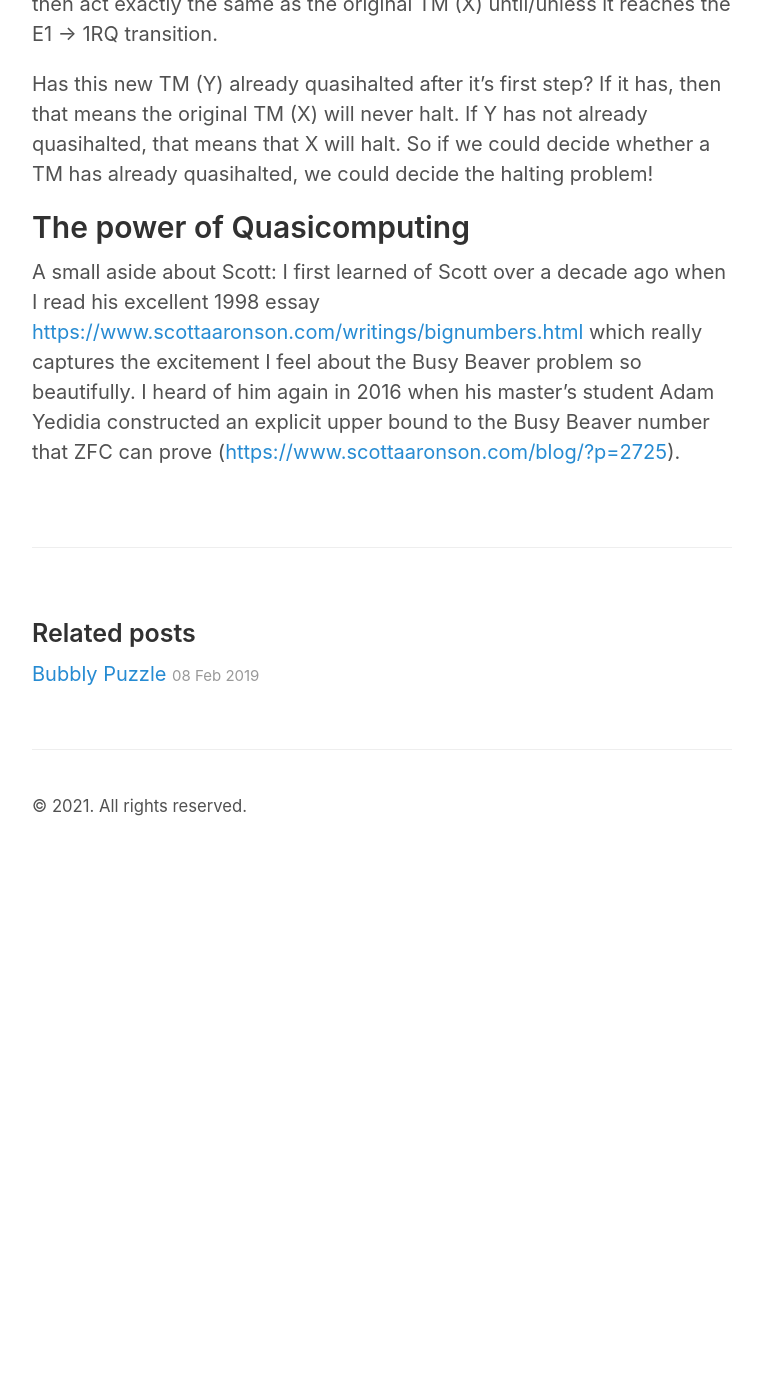
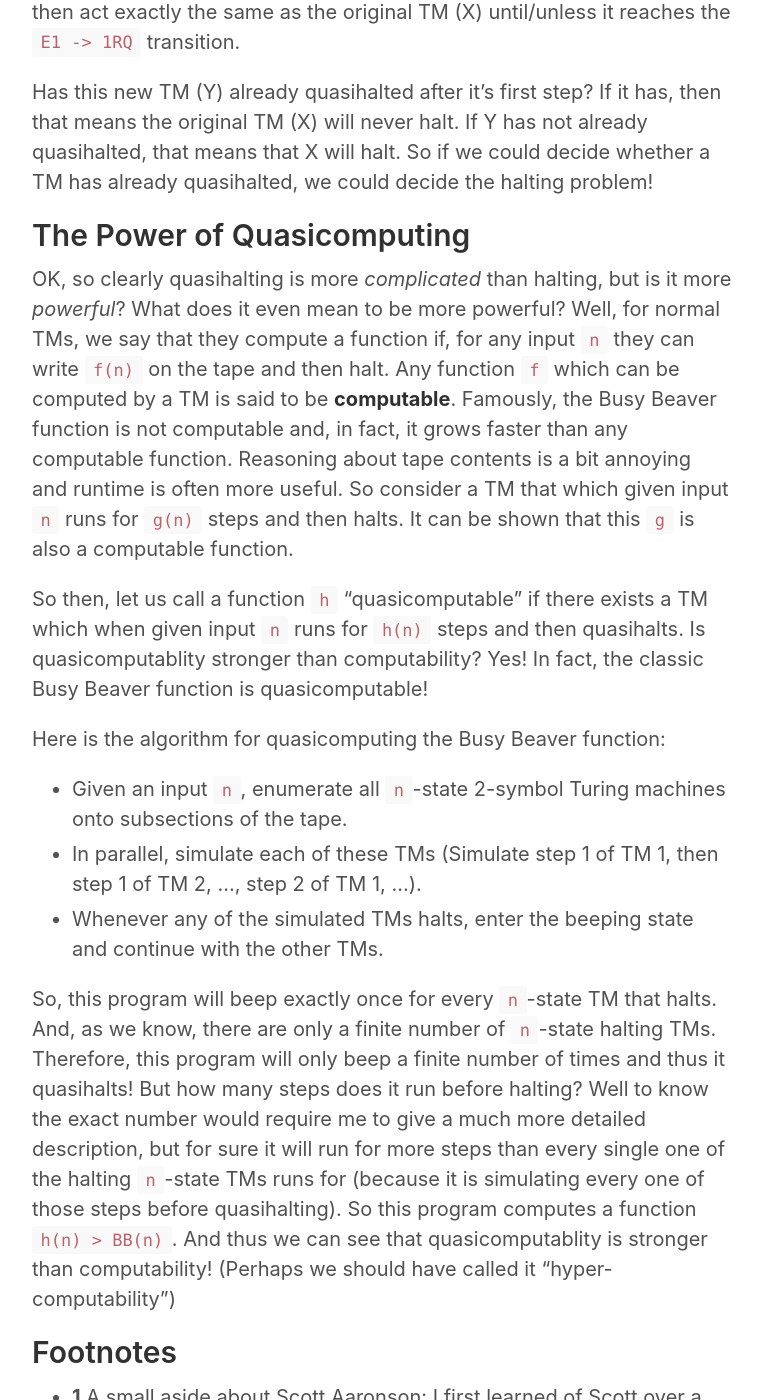
Before and after one commit to sligocki/sligocki.github.io, a Jekyll site: the page built from _posts/2021-03-05-beeping-busy-beaver.md, in a window 1280 px wide and 1400 px high, scrolled down 2764 px. Shown: the whole window, without its empty margins (258-1020 px from the left). Built offline with Jekyll 4.4.1, drawn with Linux system fonts in a browser that asks for light colours; before the commit the page ends 3624 px from its top, so only the background shows below that; some of the changed text lies outside the part shown.

Commit message:
The Power of Quasicomputing

```diff
--- a/_posts/2021-03-05-beeping-busy-beaver.md
+++ b/_posts/2021-03-05-beeping-busy-beaver.md
@@ -3,7 +3,7 @@ layout: post
 title: Beeping Busy Beaver
 ---
 
-As a long time [https://en.wikipedia.org/wiki/Busy_beaver](Busy Beaver) aficionado, I was very excited when I heard that Scott Aaronson published a [https://www.scottaaronson.com/blog/?p=4916](Busy Beaver survey) last September. There are many exciting ideas and conjectures within it, but the one that has stuck with me the most was his proposed "Beeping Busy Beaver" function BBB(n). Quoting from the paper:
+As a long time [https://en.wikipedia.org/wiki/Busy_beaver](Busy Beaver) aficionado, I was very excited when I heard that Scott Aaronson published a [https://www.scottaaronson.com/blog/?p=4916](Busy Beaver survey) last September.<sup>[1](#f1)</sup> There are many exciting ideas and conjectures within it, but the one that has stuck with me the most was his proposed "Beeping Busy Beaver" function BBB(n). Quoting from the paper:
 
 > One can define a function BB<sub>1</sub>(n), involving Turing machines with oracles for the original BB function, which grows uncomputably quickly even given an oracle for BB. Could we compute the first values of BB<sub>1</sub>? Alas, this is liable to be uninteresting, just because the details of how a Turing machine queries a BB oracle (by writing n onto an oracle tape, etc.) will involve many kludgy and non-canonical choices, and one might need many states before one saw the effect of those choices.
 >
@@ -18,7 +18,7 @@ I was quite shocked to discover that such a simple modification to the Turing Ma
 
 ## Detecting Quasihalting
 
-The first thing to note is that quasihalting is quite a bit more complicated that halting. While the question of whether a TM **will** halt is undecidable, the question of whether it **has** halted is extremely easy: is it in the Halt state? Deciding whether a TM has quasihalted, on the other hand is no simple task. It amounts to proving that the TM will never again reach a certain state. In fact, detecting whether a TM has quasihalted yet is an undecidable problem itself. We can see that by noting that if we had a reliable method for detecting that we had quasihalted, we could use it to solve the halting problem! Specifically, consider any arbitrary TM X, say:
+The first thing to note is that quasihalting is quite a bit more complicated that halting. While the question of whether a TM **will** halt is undecidable, the question of whether it **has** halted is extremely easy: is it in the Halt state? Deciding whether a TM has quasihalted, on the other hand is no simple task. It amounts to proving that the TM will never again reach a certain state. In fact, detecting whether a TM has quasihalted yet is an undecidable problem itself. We can see that by noting that if we had a reliable method for detecting that we had quasihalted, we could use it to solve the halting problem! Specifically, consider any arbitrary TM X, say:<sup>[2](#f2)</sup>
 
   |     |  0  |  1  |
   | :-: | :-: | :-: |
@@ -39,14 +39,26 @@ We would like to know if it ever reaches the halt state **H**. Well, let's creat
   |  D  | 1RE | 1RB |
   |  E  | 1LC | 1R**Q** |
 
-So this new TM starts in state Q, then immediately transitions to the original TM (X)'s start state "A" and starts running on a blank tape. It will then act exactly the same as the original TM (X) until/unless it reaches the E1 -> 1RQ transition.
+So this new TM starts in state Q, then immediately transitions to the original TM (X)'s start state "A" and starts running on a blank tape. It will then act exactly the same as the original TM (X) until/unless it reaches the `E1 -> 1RQ` transition.
 
 Has this new TM (Y) already quasihalted after it's first step? If it has, then that means the original TM (X) will never halt. If Y has not already quasihalted, that means that X will halt. So if we could decide whether a TM has already quasihalted, we could decide the halting problem!
 
 
-## The power of Quasicomputing
+## The Power of Quasicomputing
+
+OK, so clearly quasihalting is more _complicated_ than halting, but is it more _powerful_? What does it even mean to be more powerful? Well, for normal TMs, we say that they compute a function if, for any input `n` they can write `f(n)` on the tape and then halt. Any function `f` which can be computed by a TM is said to be **computable**. Famously, the Busy Beaver function is not computable and, in fact, it grows faster than any computable function. Reasoning about tape contents is a bit annoying and runtime is often more useful. So consider a TM that which given input `n` runs for `g(n)` steps and then halts. It can be shown that this `g` is also a computable function.
+
+So then, let us call a function `h` "quasicomputable" if there exists a TM which when given input `n` runs for `h(n)` steps and then quasihalts. Is quasicomputablity stronger than computability? Yes! In fact, the classic Busy Beaver function is quasicomputable!
+
+Here is the algorithm for quasicomputing the Busy Beaver function:
+* Given an input `n`, enumerate all `n`-state 2-symbol Turing machines onto subsections of the tape.
+* In parallel, simulate each of these TMs (Simulate step 1 of TM 1, then step 1 of TM 2, ..., step 2 of TM 1, ...).
+* Whenever any of the simulated TMs halts, enter the beeping state and continue with the other TMs.
+
+So, this program will beep exactly once for every `n`-state TM that halts. And, as we know, there are only a finite number of `n`-state halting TMs. Therefore, this program will only beep a finite number of times and thus it quasihalts! But how many steps does it run before halting? Well to know the exact number would require me to give a much more detailed description, but for sure it will run for more steps than every single one of the halting `n`-state TMs runs for (because it is simulating every one of those steps before quasihalting). So this program computes a function `h(n) > BB(n)`. And thus we can see that quasicomputablity is stronger than computability! (Perhaps we should have called it "hyper-computability")
 
 
+## Footnotes
 
-
-A small aside about Scott: I first learned of Scott over a decade ago when I read his excellent 1998 essay [https://www.scottaaronson.com/writings/bignumbers.html](Who Can Name the Biggest Number?) which really captures the excitement I feel about the Busy Beaver problem so beautifully. I heard of him again in 2016 when his master's student Adam Yedidia constructed an explicit upper bound to the Busy Beaver number that ZFC can prove ([https://www.scottaaronson.com/blog/?p=2725](The 8000th Busy Beaver number eludes ZF set theory)).
+* <b id="f1">1</b> A small aside about Scott Aaronson: I first learned of Scott over a decade ago when I read his excellent 1998 essay [https://www.scottaaronson.com/writings/bignumbers.html](Who Can Name the Biggest Number?) which really captures the excitement I feel about the Busy Beaver problem so beautifully. I heard of him again in 2016 when his master's student Adam Yedidia constructed an explicit upper bound to the Busy Beaver number that ZFC can prove ([https://www.scottaaronson.com/blog/?p=2725](The 8000th Busy Beaver number eludes ZF set theory)).
+* <b id="f2">2</b> This is one of the 8031 holdout 5-state, 2-symbol TMs that we believe never halts, but have been unable to prove that it runs infinitely.
```
